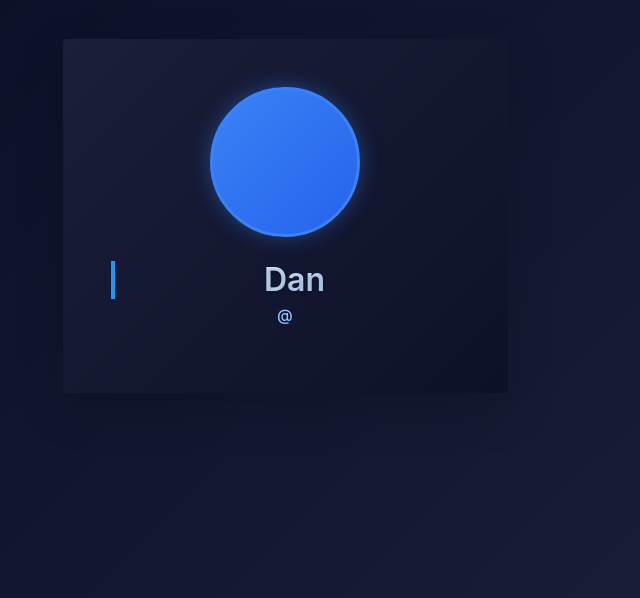
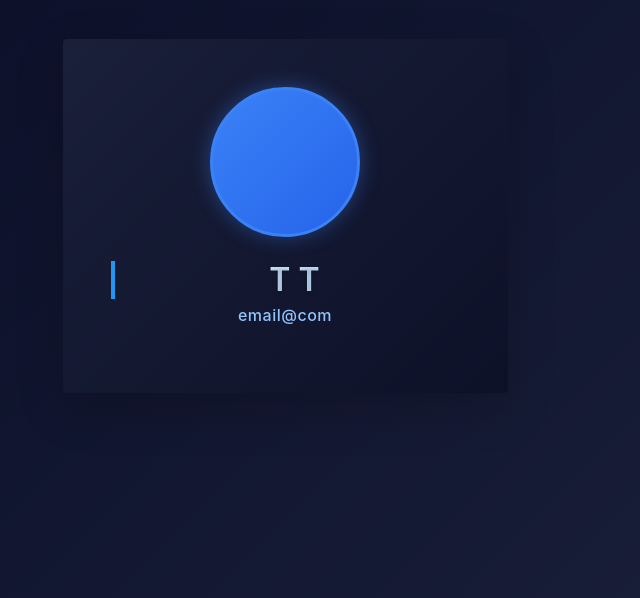
Before and after one commit to Devilord-coder/DYSNET---Develop-Your-Skills, a Flask app: page /profile in a window 1280 px wide. Shown: the part 131-729 px from the top of the page, without its empty margins (355-995 px from the left). Run offline with Flask 3, Linux system fonts and the light colour scheme; a user stored in the database is signed in; parts of the project's set-up code (start-up, migrations or seed data) failed here and were passed over; some libraries are stand-ins or nearby versions.

Commit message:
Update profile.html

```diff
--- a/templates/profile.html
+++ b/templates/profile.html
@@ -26,10 +26,10 @@
 
                     <!-- Имя пользователя -->
                     <h2 class="mb-1">
-                        Dan
+                        {{ current_user.name}} {{ current_user.surname}}
                     </h2>
 
-                    <p class="text-muted mb-3">@{{ current_user.username }}</p>
+                    <p class="text-muted mb-3">{{ current_user.email }}</p>
                 </div>
             </div>
         </div>
```
